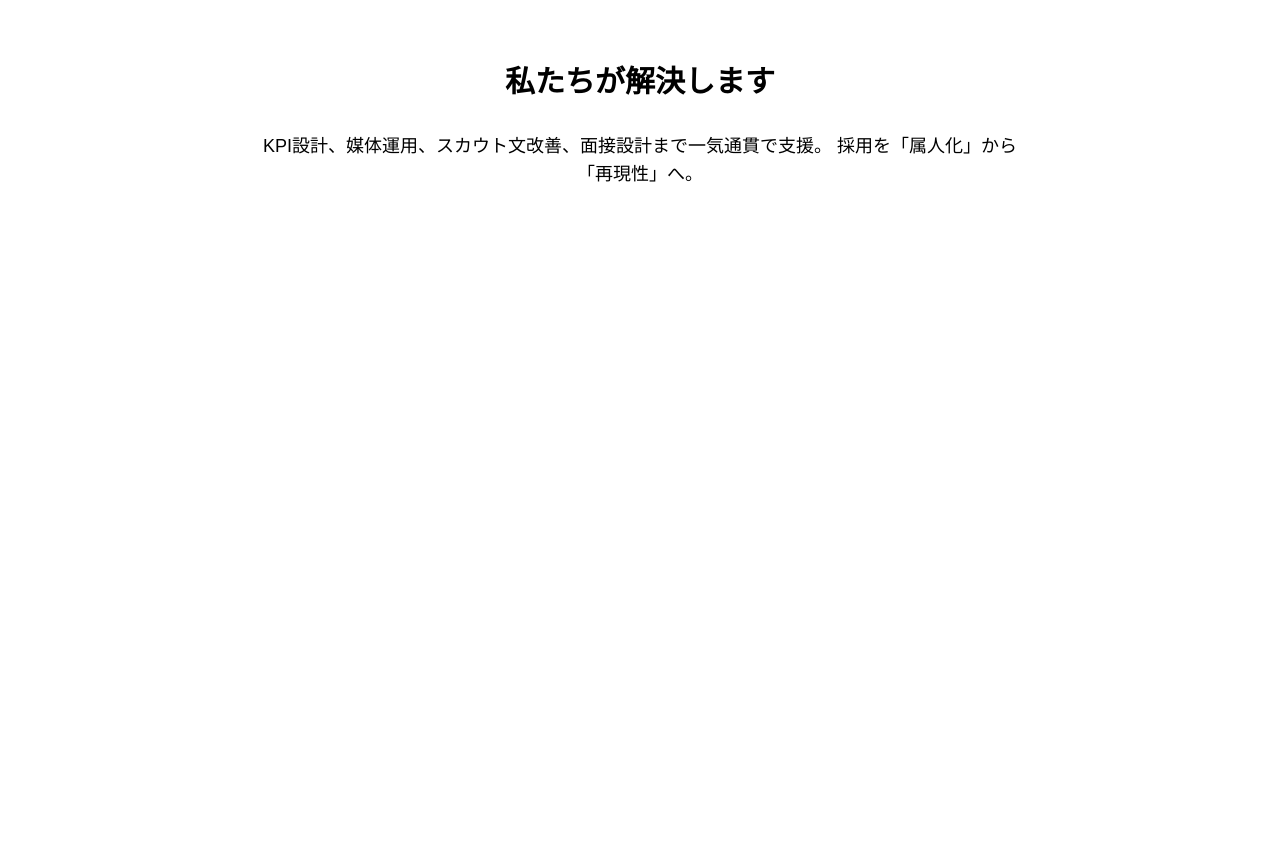
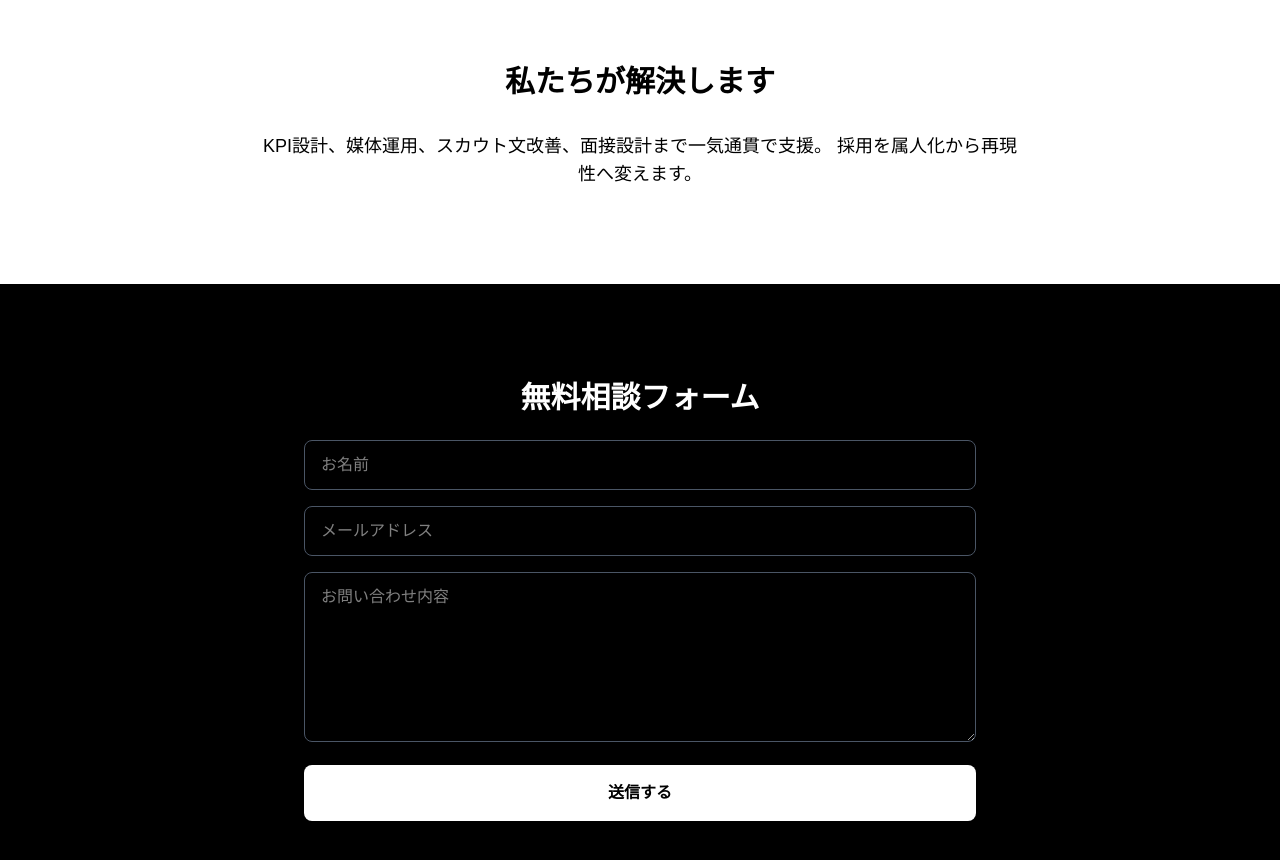
Before and after one commit to ishizuka578-crypto/lp, a Next.js app: page / in a window 1280 px wide. Shown: the part 1200-2060 px from the top of the page. Before the commit the page ends 1484 px from the top, so only its background shows below. Built offline with nearby package versions, Linux system fonts and the light colour scheme.

Commit message:
Add working contact form

```diff
--- a/package.json
+++ b/package.json
@@ -11,7 +11,8 @@
   "dependencies": {
     "next": "16.1.6",
     "react": "19.2.3",
-    "react-dom": "19.2.3"
+    "react-dom": "19.2.3",
+    "resend": "^6.9.3"
   },
   "devDependencies": {
     "@tailwindcss/postcss": "^4",
--- /dev/null
+++ b/src/app/api/contact/route.ts
@@ -0,0 +1,32 @@
+import { Resend } from "resend";
+
+const resend = new Resend(process.env.RESEND_API_KEY);
+
+export async function POST(req: Request) {
+  try {
+    const body = await req.json();
+
+    const name = body.name;
+    const email = body.email;
+    const message = body.message;
+
+    await resend.emails.send({
+      from: "LP問い合わせ <onboarding@resend.dev>",
+      to: "ishizuka.578@gmail.com",
+      subject: "LPから問い合わせが届きました",
+      html: `
+        <h2>問い合わせ内容</h2>
+        <p><strong>名前:</strong> ${name}</p>
+        <p><strong>メール:</strong> ${email}</p>
+        <p><strong>内容:</strong></p>
+        <p>${message}</p>
+      `,
+    });
+
+    return Response.json({ success: true });
+
+  } catch (error) {
+    console.error(error);
+    return Response.json({ error: "送信失敗" }, { status: 500 });
+  }
+}
--- a/src/app/page.tsx
+++ b/src/app/page.tsx
@@ -1,8 +1,59 @@
+"use client";
+
+import { useState } from "react";
+
 export default function Home() {
+  const [form, setForm] = useState({
+    name: "",
+    email: "",
+    message: "",
+  });
+
+  const [loading, setLoading] = useState(false);
+  const [result, setResult] = useState("");
+
+  const handleChange = (
+    e: React.ChangeEvent<HTMLInputElement | HTMLTextAreaElement>
+  ) => {
+    setForm({
+      ...form,
+      [e.target.name]: e.target.value,
+    });
+  };
+
+  const handleSubmit = async (e: React.FormEvent) => {
+    e.preventDefault();
+    setLoading(true);
+    setResult("");
+
+    try {
+      const res = await fetch("/api/contact", {
+        method: "POST",
+        headers: {
+          "Content-Type": "application/json",
+        },
+        body: JSON.stringify(form),
+      });
+
+      if (!res.ok) {
+        throw new Error("送信に失敗しました");
+      }
+
+      setResult("送信しました。ありがとうございます。");
+      setForm({
+        name: "",
+        email: "",
+        message: "",
+      });
+    } catch (error) {
+      setResult("送信に失敗しました。もう一度お試しください。");
+    } finally {
+      setLoading(false);
+    }
+  };
+
   return (
     <main className="bg-white text-black">
-
-      {/* Hero */}
       <section className="min-h-screen flex flex-col justify-center items-center text-center px-6">
         <h1 className="text-5xl font-bold mb-6">
           エンジニア採用を最短化する
@@ -11,16 +62,16 @@ export default function Home() {
           採用戦略設計からスカウト運用、面接設計まで。
           現場経験者が伴走する採用代行サービス。
         </p>
-        <button className="bg-black text-white px-8 py-4 rounded-lg">
+        <a
+          href="#contact"
+          className="bg-black text-white px-8 py-4 rounded-lg"
+        >
           無料相談はこちら
-        </button>
+        </a>
       </section>
 
-      {/* Problem */}
       <section className="py-24 px-6 bg-gray-100 text-center">
-        <h2 className="text-3xl font-bold mb-6">
-          こんな課題ありませんか？
-        </h2>
+        <h2 className="text-3xl font-bold mb-6">こんな課題ありませんか？</h2>
         <ul className="space-y-4 text-lg">
           <li>・応募が来ない</li>
           <li>・面接通過率が低い</li>
@@ -28,17 +79,65 @@ export default function Home() {
         </ul>
       </section>
 
-      {/* Solution */}
       <section className="py-24 px-6 text-center">
-        <h2 className="text-3xl font-bold mb-8">
-          私たちが解決します
-        </h2>
+        <h2 className="text-3xl font-bold mb-8">私たちが解決します</h2>
         <p className="max-w-3xl mx-auto text-lg">
           KPI設計、媒体運用、スカウト文改善、面接設計まで一気通貫で支援。
-          採用を「属人化」から「再現性」へ。
+          採用を属人化から再現性へ変えます。
         </p>
       </section>
 
+      <section id="contact" className="py-24 px-6 bg-black text-white">
+        <div className="max-w-2xl mx-auto">
+          <h2 className="text-3xl font-bold mb-6 text-center">
+            無料相談フォーム
+          </h2>
+
+          <form onSubmit={handleSubmit} className="space-y-4">
+            <input
+              type="text"
+              name="name"
+              placeholder="お名前"
+              value={form.name}
+              onChange={handleChange}
+              required
+              className="w-full border border-gray-600 bg-black text-white px-4 py-3 rounded-lg"
+            />
+
+            <input
+              type="email"
+              name="email"
+              placeholder="メールアドレス"
+              value={form.email}
+              onChange={handleChange}
+              required
+              className="w-full border border-gray-600 bg-black text-white px-4 py-3 rounded-lg"
+            />
+
+            <textarea
+              name="message"
+              placeholder="お問い合わせ内容"
+              value={form.message}
+              onChange={handleChange}
+              required
+              rows={6}
+              className="w-full border border-gray-600 bg-black text-white px-4 py-3 rounded-lg"
+            />
+
+            <button
+              type="submit"
+              disabled={loading}
+              className="w-full bg-white text-black px-6 py-4 rounded-lg font-bold"
+            >
+              {loading ? "送信中..." : "送信する"}
+            </button>
+          </form>
+
+          {result && (
+            <p className="mt-6 text-center text-sm text-gray-300">{result}</p>
+          )}
+        </div>
+      </section>
     </main>
   );
 }
```
Also changed, not shown: 1 other file (tests, documents, lock files or other folders).
